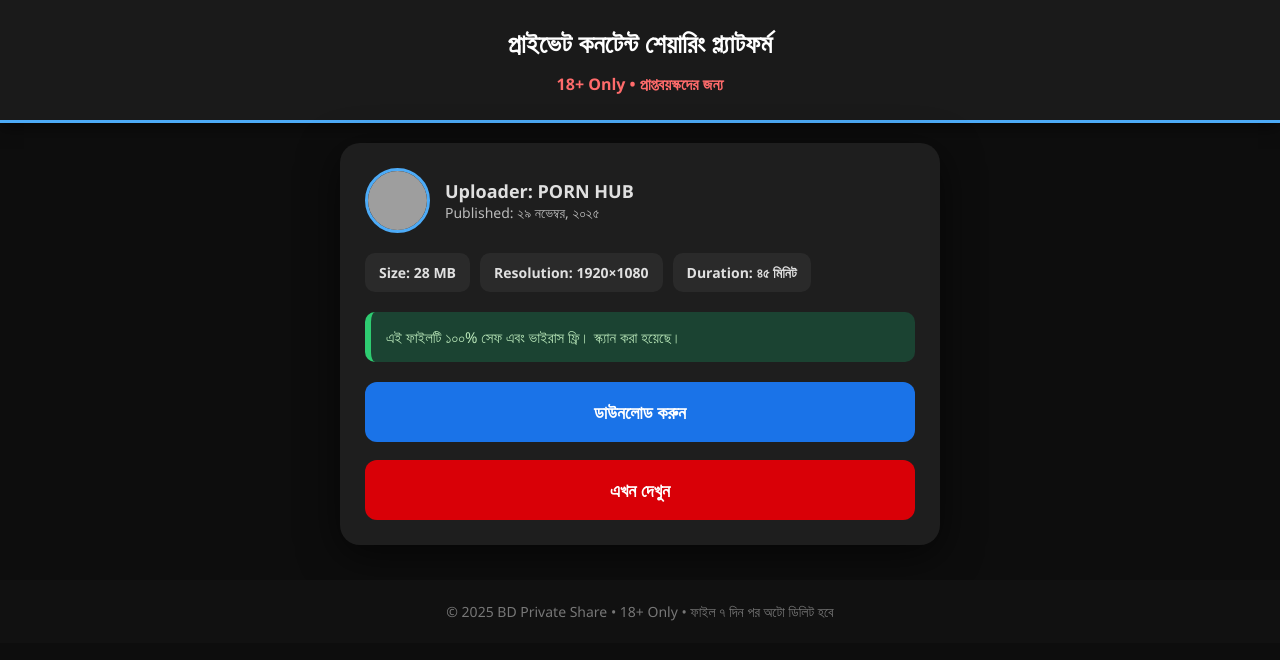
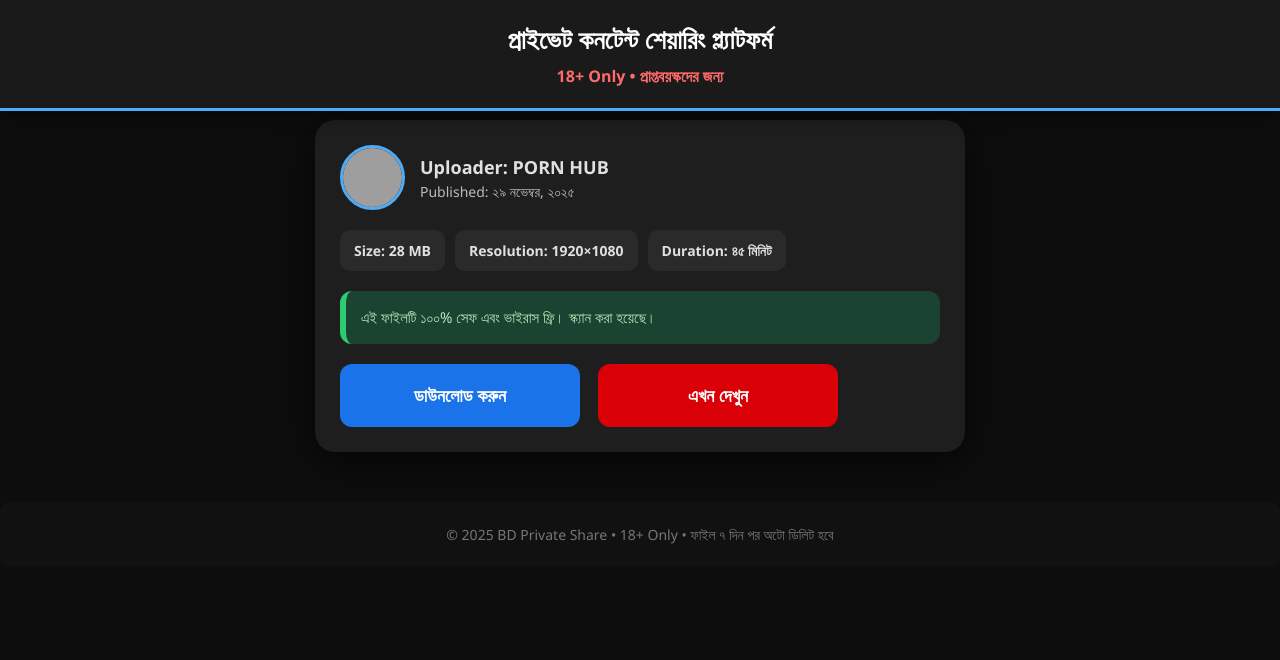
Before and after one commit to containersite/web1, a plain HTML site: page index.html in a window 1280 px wide. Drawn offline with Linux system fonts and the light colour scheme; grey boxes are pictures that could not be loaded.

Commit message:
Update index.html

```diff
--- a/index.html
+++ b/index.html
@@ -1,150 +1,118 @@
 <!doctype html>
+<html lang="bn">
+<head>
+<meta charset="UTF-8">
+<meta name="viewport" content="width=device-width, initial-scale=1.0">
+<title>Private Content Share</title>
 
 <style>
-* { box-sizing: border-box; }
-body, html {
-    margin: 0; padding: 0;
-    font-family: 'Segoe UI', Tahoma, Arial, sans-serif;
-    background: #0d0d0d;
-    color: #e0e0e0;
-}
+* { box-sizing: border-box; margin:0; padding:0; font-family:'Segoe UI', Tahoma, Arial, sans-serif; }
+body { background:#0d0d0d; color:#e0e0e0; line-height:1.5; }
 
-/* HEADER */
+/* FIXED HEADER */
 .header {
+    position: fixed;
+    top:0; left:0; width:100%;
     background: #1a1a1a;
-    padding: 25px 15px;
+    padding: 20px 15px;
     text-align: center;
     border-bottom: 3px solid #4dabf7;
     box-shadow: 0 4px 15px rgba(0,0,0,0.5);
+    z-index: 999;
 }
 .header h1 {
-    margin: 0;
-    font-size: 26px;
-    font-weight: 800;
-    color: #fff;
+    font-size: 26px; font-weight: 800; color:#fff;
 }
 .age-warning {
-    margin-top: 12px;
-    color: #ff6b6b;
-    font-weight: 700;
-    font-size: 16px;
+    font-size:16px; color:#ff6b6b; font-weight:700; margin-top:5px;
 }
 
-/* MAIN BOX */
+/* CONTAINER */
 .container {
     max-width: 600px;
-    margin: 20px auto;
-    background: #1e1e1e;
+    margin: 120px auto 50px auto; /* Top margin to avoid header overlap */
+    background:#1e1e1e;
     border-radius: 20px;
-    overflow: hidden;
+    padding: 25px;
     box-shadow: 0 10px 40px rgba(0,0,0,0.6);
-    padding: 25px;
 }
 
 /* PROFILE */
 .author-profile {
-    display: flex;
-    align-items: center;
-    gap: 15px;
-    margin-bottom: 20px;
+    display: flex; align-items:center; gap:15px; margin-bottom:20px;
 }
-.author-profile img {
-    width: 65px;
-    height: 65px;
-    border-radius: 50%;
-    border: 3px solid #4dabf7;
-}
-.author-name {
-    font-weight: 800;
-    font-size: 18px;
-}
-.publish-time {
-    font-size: 14px;
-    color: #bbb;
-}
+.author-profile img { width:65px; height:65px; border-radius:50%; border:3px solid #4dabf7; }
+.author-name { font-weight:800; font-size:18px; }
+.publish-time { font-size:14px; color:#bbb; }
 
-/* META */
-.file-meta {
-    display: flex;
-    flex-wrap: wrap;
-    gap: 10px;
-    margin: 18px 0;
-}
-.file-meta div {
-    background: #2a2a2a;
-    padding: 10px 14px;
-    border-radius: 10px;
-    font-size: 14px;
-    font-weight: 700;
-}
+/* FILE META */
+.file-meta { display:flex; flex-wrap:wrap; gap:10px; margin:18px 0; }
+.file-meta div { background:#2a2a2a; padding:10px 14px; border-radius:10px; font-size:14px; font-weight:700; }
 
 /* SAFE BOX */
 .safe {
-    background: #1b4332;
-    border-left: 6px solid #2ecc71;
-    padding: 15px;
-    border-radius: 10px;
-    color: #b8e6b8;
-    margin: 20px 0;
-    font-size: 15px;
+    background:#1b4332;
+    border-left:6px solid #2ecc71;
+    padding:15px;
+    border-radius:12px;
+    color:#b8e6b8;
+    margin:20px 0;
+    font-size:15px;
 }
 
 /* BUTTONS */
-.btn-container {
-    display: flex;
-    flex-direction: column;
-    gap: 18px;
+.btn-container { display:flex; flex-direction:column; gap:18px; }
+.btn {
+    padding:18px 15px;
+    font-size:18px;
+    font-weight:900;
+    border-radius:12px;
+    text-align:center;
+    text-decoration:none;
+    cursor:pointer;
+    transition:0.3s all ease-in-out;
 }
-.btn {
-    padding: 18px 15px;
-    font-size: 18px;
-    font-weight: 900;
-    border-radius: 12px;
-    text-decoration: none;
-    text-align: center;
-    transition: 0.3s all ease-in-out;
-    cursor:pointer;
-}
+.btn:hover { transform:scale(1.05); filter:brightness(1.1); }
+.btn:active { transform:scale(0.97); }
 
-/* Button Animations */
-.btn:hover {
-    transform: scale(1.05);
-    filter: brightness(1.1);
-}
-.btn:active {
-    transform: scale(0.97);
-}
-
-/* Colors */
-.btn-gdrive { background: #1a73e8; color: white; }
-.btn-gdrive:hover { background: #1557b0; }
-
-.btn-mega { background: #d90007; color: white; }
-.btn-mega:hover { background: #b00006; }
+/* COLORS */
+.btn-gdrive { background:#1a73e8; color:white; }
+.btn-gdrive:hover { background:#1557b0; }
+.btn-mega { background:#d90007; color:white; }
+.btn-mega:hover { background:#b00006; }
 
 /* FOOTER */
 .footer {
-    text-align: center;
-    padding: 22px;
-    background: #111;
-    color: #777;
-    font-size: 14px;
-    margin-top: 35px;
+    text-align:center; padding:22px;
+    background:#111;
+    color:#777;
+    font-size:14px;
+    margin-top:40px;
+    border-radius:10px;
 }
 
-/* MOBILE ONLY - Boro Everything */
-@media (max-width: 768px) {
-    .container { max-width: 95%; padding: 30px; border-radius: 25px; }
-    .header h1 { font-size: 32px; }
-    .age-warning { font-size: 18px; }
-    .author-profile img { width: 90px; height: 90px; }
-    .author-name { font-size: 22px; }
-    .publish-time { font-size: 16px; }
-    .file-meta div { font-size: 16px; padding: 14px 18px; border-radius: 14px; }
-    .safe { font-size: 18px; padding: 18px; border-radius: 14px; }
-    .btn { font-size: 22px; padding: 20px; border-radius: 15px; }
+/* MOBILE ONLY */
+@media (max-width:768px){
+    .container { max-width:95%; padding:30px; border-radius:25px; }
+    .header h1 { font-size:32px; }
+    .age-warning { font-size:18px; }
+    .author-profile img { width:90px; height:90px; }
+    .author-name { font-size:22px; }
+    .publish-time { font-size:16px; }
+    .file-meta div { font-size:16px; padding:14px 18px; border-radius:14px; }
+    .safe { font-size:18px; padding:18px; border-radius:14px; }
+    .btn { font-size:22px; padding:20px; border-radius:15px; }
+}
+
+/* DESKTOP */
+@media (min-width:769px){
+    .container { max-width:650px; }
+    .btn-container { flex-direction:row; gap:18px; }
+    .btn { min-width:240px; }
 }
 </style>
+</head>
+<body>
 
 <header class="header">
     <h1>প্রাইভেট কনটেন্ট শেয়ারিং প্ল্যাটফর্ম</h1>
@@ -152,7 +120,6 @@ body, html {
 </header>
 
 <div class="container">
-
     <div class="author-profile">
         <img src="https://encrypted-tbn0.gstatic.com/images?q=tbn:ANd9GcTeBdxUS86wJt4xWkzLOeq_Iw8dfYHCkpT1yA&s" />
         <div>
@@ -199,4 +166,5 @@ document.getElementById("watch").onclick = e => { e.preventDefault(); go(watchUR
 document.getElementById("down").onclick = e => { e.preventDefault(); go(downloadURL); };
 </script>
 
-</!doctype>
+</body>
+</html>
```
